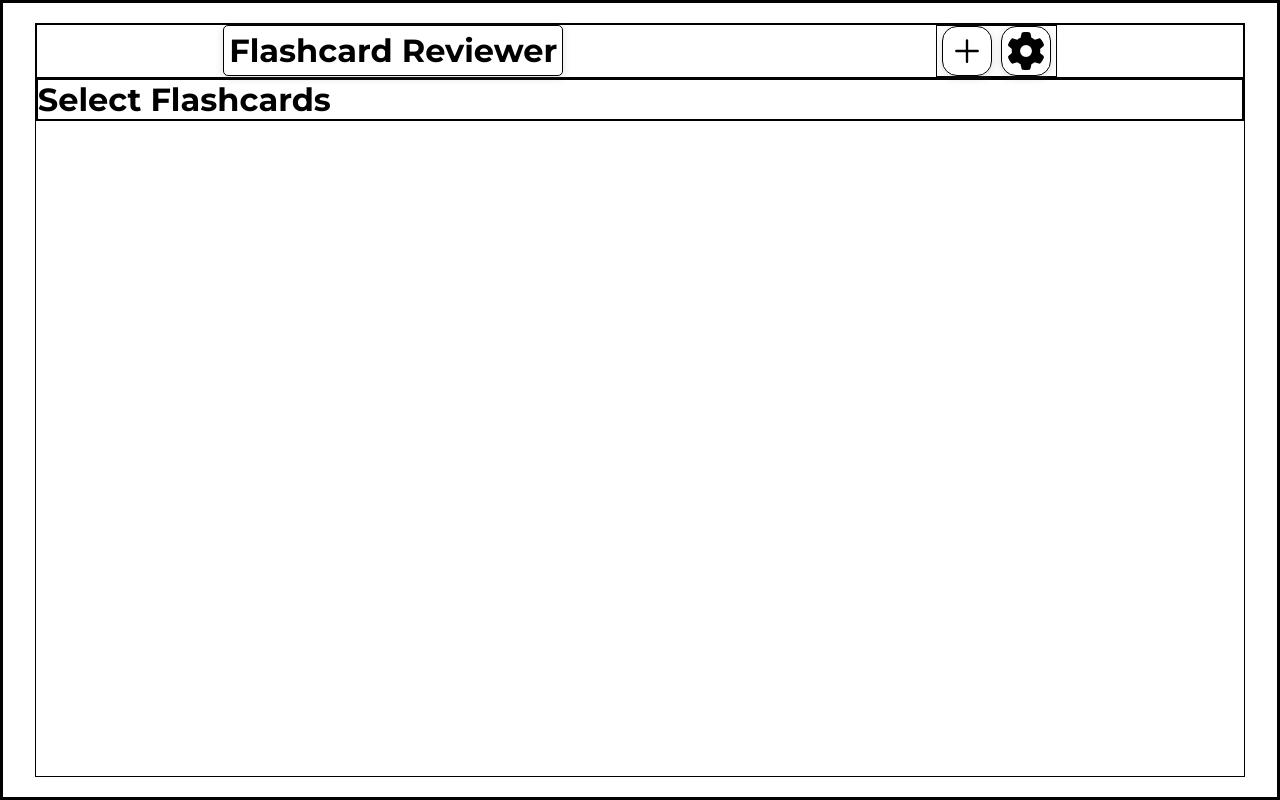
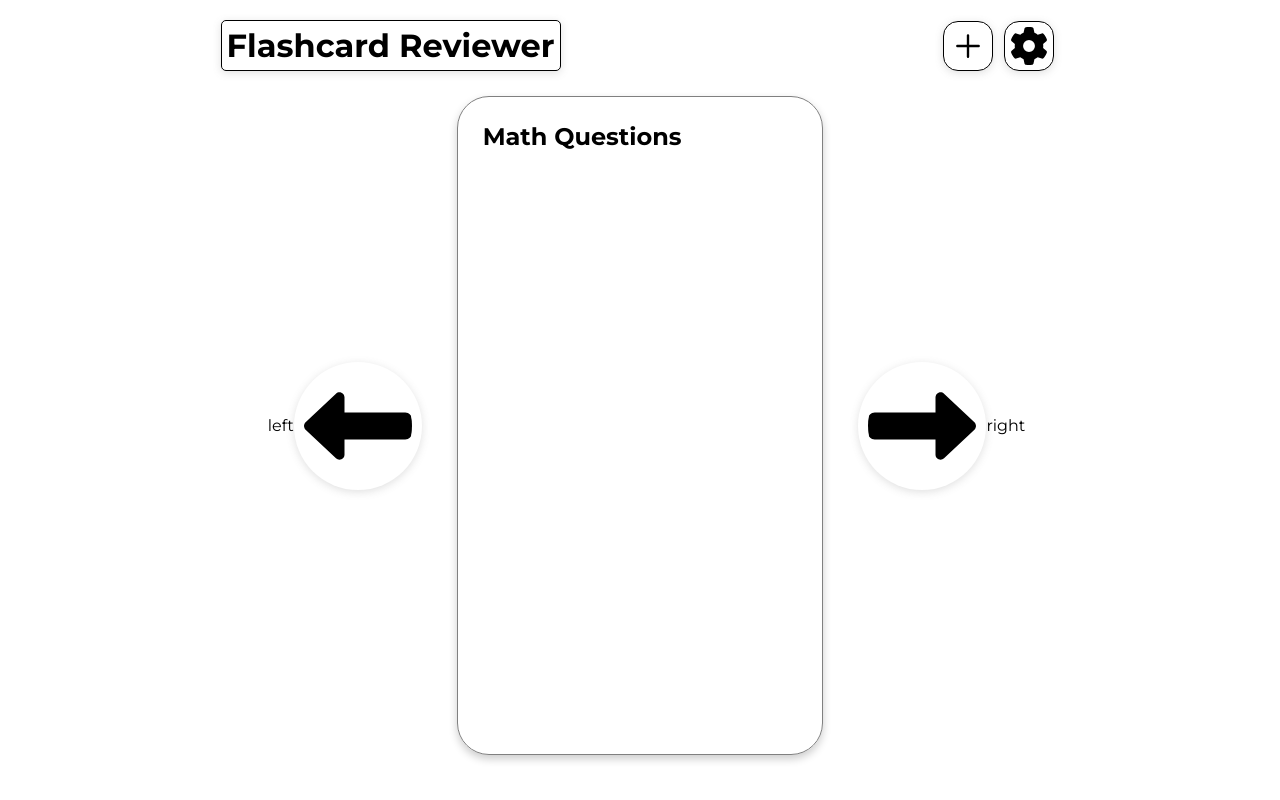
Before and after one commit to ron02dev/flashcard-reviewer, a React (Vite) app: page / in a window 1280 px wide. Built offline with nearby package versions, Linux system fonts and the light colour scheme.

Commit message:
basic design implemented

```diff
--- a/src/App.tsx
+++ b/src/App.tsx
@@ -28,7 +28,6 @@ function App() {
   return (
     <div className="app-container">
       <Header />
-
       {renderPage()}
     </div>
   );
--- a/src/components/Header.tsx
+++ b/src/components/Header.tsx
@@ -23,8 +23,16 @@ function Header() {
         Flashcard Reviewer
       </h1>
       <div className="nav-container">
-        <IoAdd size="50px" className="add-icon" onClick={handleAddAction} />
-        <FaGear className="gear-icon" size="50px" onClick={handleEditAction} />
+        <IoAdd
+          size="50px"
+          className="add-icon icon"
+          onClick={handleAddAction}
+        />
+        <FaGear
+          className="gear-icon icon"
+          size="50px"
+          onClick={handleEditAction}
+        />
       </div>
     </div>
   );
--- a/src/components/SelectFlashcards.tsx
+++ b/src/components/SelectFlashcards.tsx
@@ -1,9 +1,25 @@
-function Flashcards() {
+import "../styles/select.scss";
+import { FaLeftLong, FaRightLong } from "react-icons/fa6";
+import "../styles/flashcards.scss";
+
+function SelectFlashcards() {
   return (
-    <div>
-      <h1>Select Flashcards</h1>
+    <div className="select-container">
+      <div className="box box-left">
+        <p>left</p>
+        <FaLeftLong className="icon" />
+      </div>
+      <div className="box middle flashcard-container">
+        <div className="card">
+          <h2>Math Questions</h2>
+        </div>
+      </div>
+      <div className="box box-right">
+        <FaRightLong className="icon" />
+        <p>right</p>
+      </div>
     </div>
   );
 }
 
-export default Flashcards;
+export default SelectFlashcards;
--- a/src/styles/app.scss
+++ b/src/styles/app.scss
@@ -1,6 +1,8 @@
 .app-container {
   height: 95%;
   width: 95%;
+  display: flex;
+  flex-direction: column;
 
   .header-container {
     display: flex;
--- a/src/styles/flashcards.scss
+++ b/src/styles/flashcards.scss
@@ -0,0 +1,20 @@
+.flashcard-container {
+
+  padding: 25px;
+  display: flex;
+
+  .card {
+    display: flex;
+    border-radius: 2rem;
+    padding: 25px;
+    flex: 1;
+    height: 100%;
+    border: 1px solid grey;
+      box-shadow: 0 4px 8px 0 rgba(0,0,0,0.2);
+  transition: 0.3s;
+  }
+
+  .card:hover {
+  box-shadow: 0 8px 16px 0 rgba(0,0,0,0.2);
+}
+}
--- a/src/styles/main.scss
+++ b/src/styles/main.scss
@@ -17,7 +17,7 @@ body {
   align-items: center;
 }
 * {
-  border: 1px solid black;
+
   box-sizing: border-box;
   padding: 0;
   margin: 0;
--- a/src/styles/nav.scss
+++ b/src/styles/nav.scss
@@ -14,5 +14,10 @@
     margin: 0;
     border: 1px solid black;
     border-radius: 15px;
+    transition: 0.3s;
+  }
+
+  .icon:hover {
+    box-shadow: 0 8px 16px 0 rgba(0, 0, 0, 0.2);
   }
 }
--- /dev/null
+++ b/src/styles/select.scss
@@ -0,0 +1,39 @@
+.select-container {
+  flex: 1;
+  display: flex;
+  justify-content: space-evenly;
+  height: 100%;
+
+  .box {
+    width: 50%;
+    display: flex;
+    align-items: center;
+  }
+
+  .icon {
+    font-size: 8rem;
+    padding: 10px;
+    box-shadow: rgba(99, 99, 99, 0.2) 0px 2px 8px 0px;
+  }
+
+  .icon:hover {
+    box-shadow: 0 8px 16px 0 rgba(0, 0, 0, 0.2);
+  }
+
+  .box-left {
+    display: flex;
+    justify-content: end;
+    .icon {
+      border-radius: 25rem;
+      margin-right: 10px;
+    }
+  }
+  .box-right {
+    display: flex;
+    justify-content: start;
+    .icon {
+      border-radius: 25rem;
+      margin-left: 10px;
+    }
+  }
+}
```
